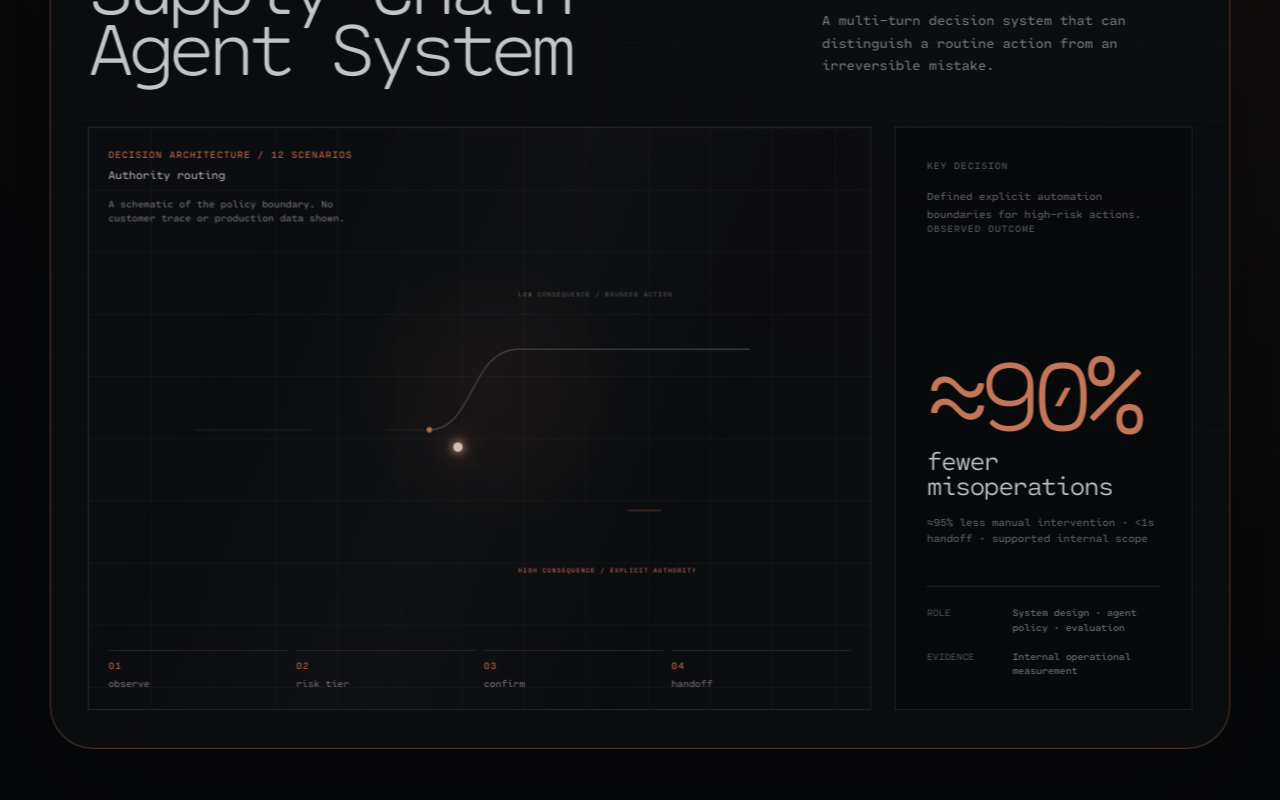
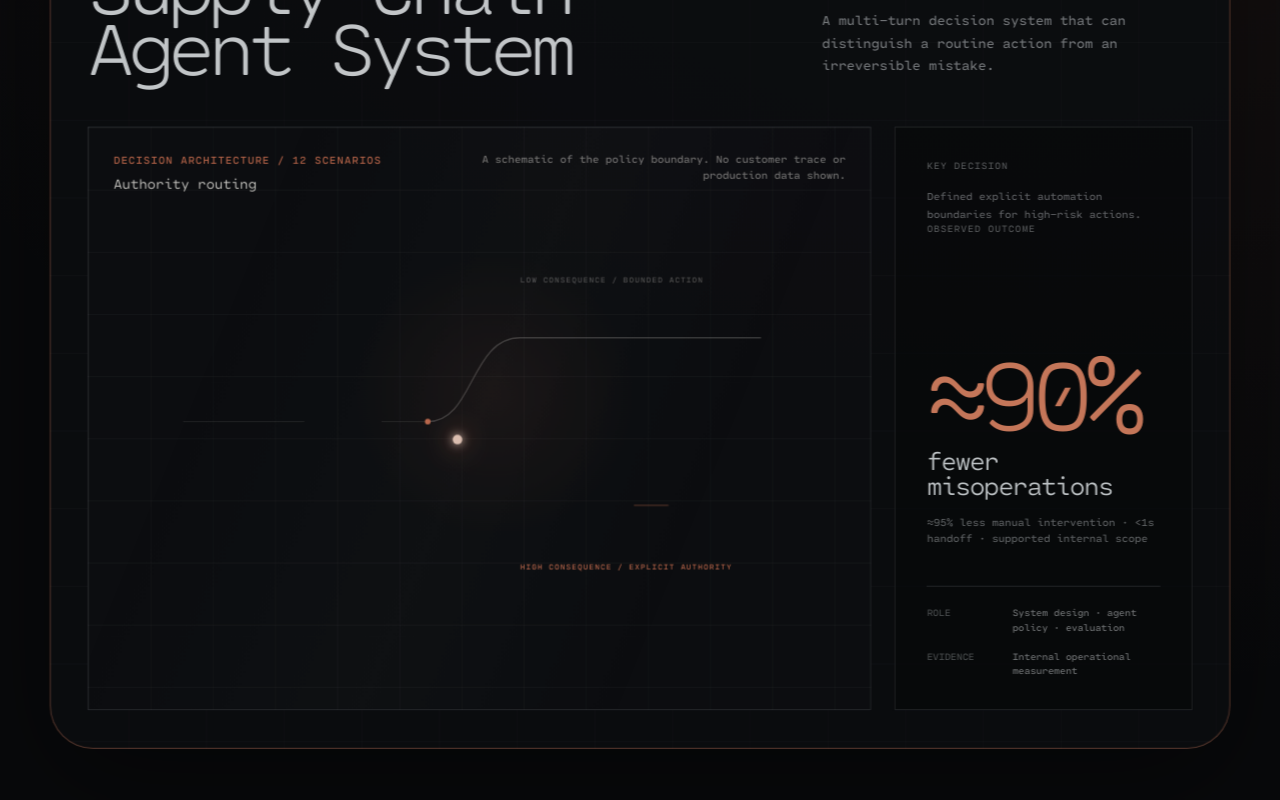
Before and after one commit to Damon-GSY/my_website, a Next.js app: page / in a window 1280 px wide. Shown: the part 5880-6680 px from the top of the page. Built offline with nearby package versions, Linux system fonts and the light colour scheme.

Commit message:
refine decision architecture signal

```diff
--- a/components/case-signal.css
+++ b/components/case-signal.css
@@ -107,6 +107,7 @@
 
 .case-signal__flow {
   stroke: var(--accent);
+  filter: drop-shadow(0 0 4px rgba(217, 120, 88, 0.34));
 }
 
 .case-signal__traveler {
@@ -246,6 +247,7 @@
 }
 
 .case-signal__legend em {
+  position: relative;
   display: grid;
   gap: 0.3rem;
   padding-top: 0.55rem;
@@ -255,6 +257,91 @@
   font-style: normal;
   line-height: 1.35;
   text-transform: lowercase;
+  transition:
+    border-color 240ms var(--ease),
+    color 240ms var(--ease);
+}
+
+@media (min-width: 721px) {
+  .case-signal--risk {
+    min-height: 30rem;
+  }
+
+  .case-signal--risk .case-signal__meta {
+    top: 1.6rem;
+    left: 1.6rem;
+  }
+
+  .case-signal--risk .case-signal__meta small {
+    font-size: 0.68rem;
+  }
+
+  .case-signal--risk .case-signal__meta strong {
+    font-size: 0.88rem;
+  }
+
+  .case-signal--risk .case-signal__disclosure {
+    top: 1.55rem;
+    right: 1.6rem;
+    left: auto;
+    max-width: 25rem;
+    font-size: 0.68rem;
+    text-align: right;
+  }
+
+  .case-signal__plot--risk-desktop {
+    top: 50%;
+    right: 1.6rem;
+    bottom: auto;
+    left: 1.6rem;
+    width: calc(100% - 3.2rem);
+    height: auto;
+    max-height: calc(100% - 10.8rem);
+    transform: translateY(-49%);
+  }
+
+  .case-signal--risk .case-signal__micro {
+    font-size: 9px;
+  }
+
+  .case-signal--risk .case-signal__module-title {
+    font-size: 15px;
+  }
+
+  .case-signal--risk .case-signal__lane-label {
+    font-size: 8px;
+  }
+
+  .case-signal--risk .case-signal__legend {
+    right: 1.6rem;
+    bottom: 1.35rem;
+    left: 1.6rem;
+    gap: 0.75rem;
+  }
+
+  .case-signal--risk .case-signal__legend em {
+    font-size: 0.68rem;
+  }
+
+  .case-signal--risk.case-signal--animated.is-active .case-signal__legend em {
+    animation: signalLegendPulse 4.8s linear infinite;
+  }
+
+  .case-signal--risk.case-signal--animated.is-active .case-signal__legend em:nth-child(1) {
+    animation-delay: 1.2s;
+  }
+
+  .case-signal--risk.case-signal--animated.is-active .case-signal__legend em:nth-child(2) {
+    animation-delay: 2.4s;
+  }
+
+  .case-signal--risk.case-signal--animated.is-active .case-signal__legend em:nth-child(3) {
+    animation-delay: 3.6s;
+  }
+
+  .case-signal--risk.case-signal--animated.is-active .case-signal__legend em:nth-child(4) {
+    animation-delay: 4.8s;
+  }
 }
 
 .case-signal--animated .case-signal__meta,
@@ -352,6 +439,20 @@
   }
 }
 
+@keyframes signalLegendPulse {
+  0%,
+  18% {
+    border-color: rgba(217, 120, 88, 0.86);
+    color: rgba(240, 238, 233, 0.88);
+  }
+
+  24%,
+  100% {
+    border-color: var(--line);
+    color: var(--muted);
+  }
+}
+
 @media (max-width: 720px) {
   .case-signal__legend em {
     min-width: 0;
@@ -387,6 +488,7 @@
 }
 
 @media (prefers-reduced-motion: reduce) {
+  .case-signal--risk.case-signal--animated.is-active .case-signal__legend em,
   .case-signal--animated .case-signal__meta,
   .case-signal--animated .case-signal__disclosure,
   .case-signal--animated .case-signal__module,
--- a/components/work-section-layout.css
+++ b/components/work-section-layout.css
@@ -106,7 +106,7 @@
 }
 
 .project-stack__card--signature .project-stack__visual {
-  min-height: clamp(31rem, 43vw, 46rem);
+  min-height: clamp(28rem, 38vw, 36rem);
 }
 
 .project-stack__card--index,
```
